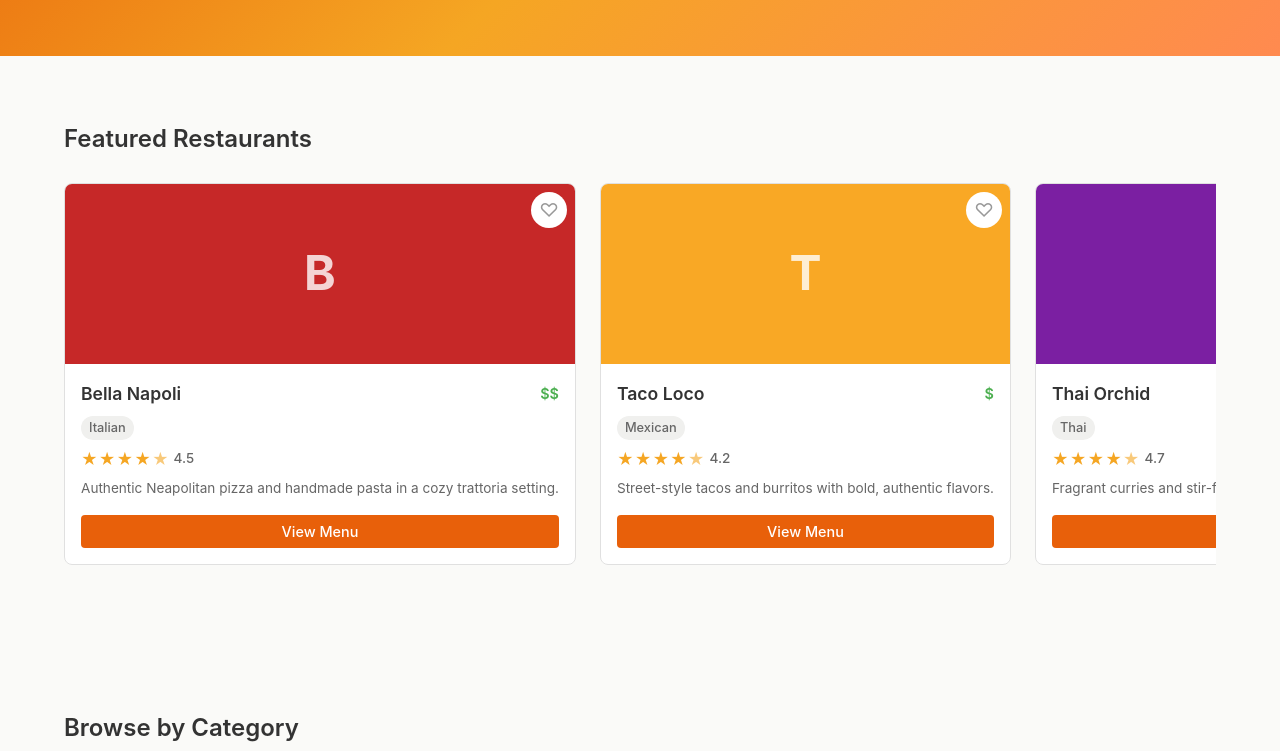
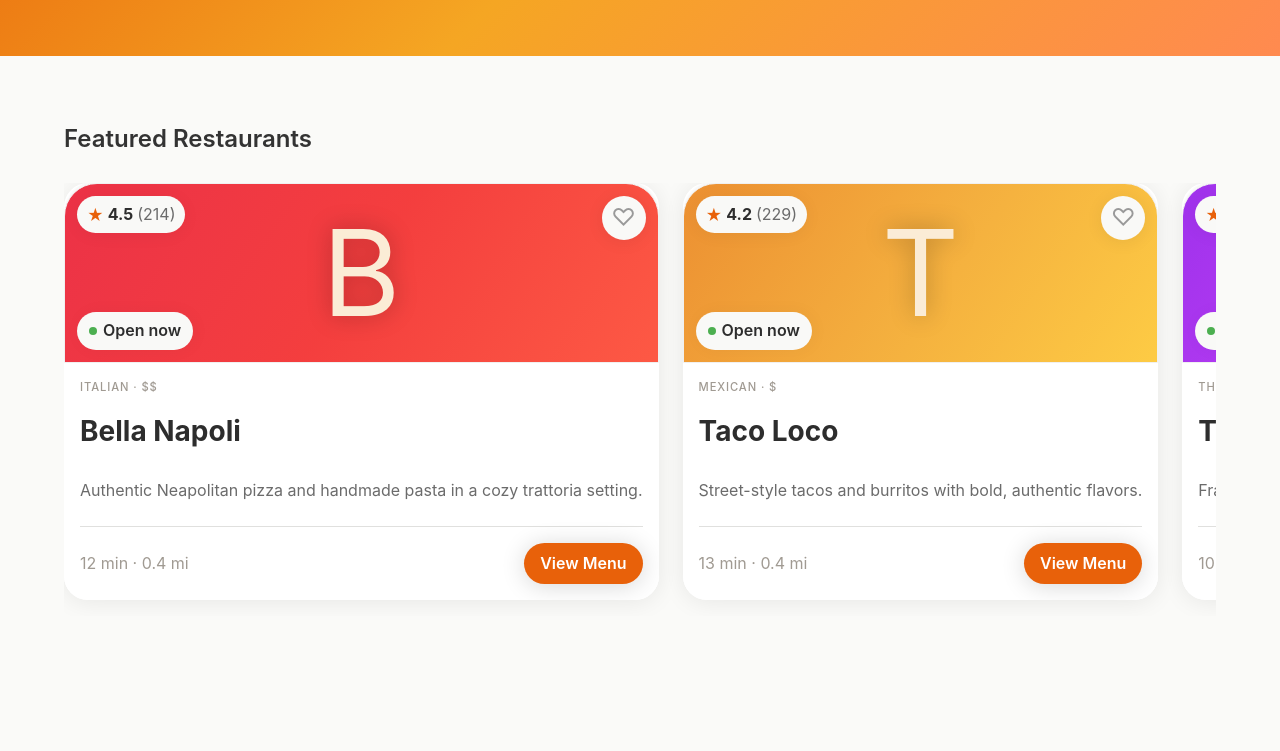
Before and after one commit to foux-test-org/localbites, a React (Vite) app: page / in a window 1280 px wide. Shown: the part 415-1166 px from the top of the page. Built offline with nearby package versions, Linux system fonts and the light colour scheme.

Commit message:
Replaces `RestaurantCard` with the new component design `FouxRestaurantCard` in `Home.tsx`.

```diff
--- /dev/null
+++ b/src/components/FouxRestaurantCard/FouxRestaurantCard.module.css
@@ -0,0 +1,194 @@
+.container {
+  background: #ffffff;
+  border-radius: 24px;
+  box-shadow: 0px 2px 24px rgba(0, 0, 0, 0.08);
+  border: none;
+  overflow: hidden;
+}
+
+.heroImage {
+  background: linear-gradient(124deg, hsl(from var(--foux-item-color, hsl(34.5 100% 50%)) calc(h - 6.8) 83% 56%) 0%, hsl(from var(--foux-item-color, hsl(34.5 100% 50%)) h 89% 60%) 50%, hsl(from var(--foux-item-color, hsl(34.5 100% 50%)) calc(h + 6.7) 98% 63%) 100%);
+  border-radius: 33px;
+  border: 1px solid #f0f0f0;
+  box-shadow: 0px -2px 2px rgba(0, 0, 0, 0.04);
+  height: 180px;
+  position: relative;
+  align-items: center;
+  display: flex;
+  justify-content: center;
+  border-bottom-right-radius: 0px;
+  border-bottom-left-radius: 0px;
+}
+
+.logoLetter {
+  font-size: 120px;
+  font-weight: 400;
+  color: #fbecd6;
+  position: absolute;
+  top: 50%;
+  left: 50%;
+  transform: translate(-50%, -50%);
+  line-height: 1;
+  pointer-events: none;
+  user-select: none;
+  text-shadow: rgba(0, 0, 0, 0.25) 0px 0px 25px;
+}
+
+.ratingBadge {
+  position: absolute;
+  top: 12px;
+  left: 12px;
+  background: #f9f9f7;
+  border-radius: 27px;
+  box-shadow: 0px 2px 18px rgba(0, 0, 0, 0.05);
+  padding: 6px 10px;
+  display: flex;
+  align-items: center;
+  gap: 4px;
+}
+
+.ratingStar {
+  font-size: 16px;
+  font-weight: 700;
+  color: #e8610a;
+  line-height: 1;
+}
+
+.ratingScore {
+  font-size: 16px;
+  font-weight: 700;
+  color: #2d2d2d;
+  line-height: 1.6;
+}
+
+.ratingCount {
+  font-size: 16px;
+  font-weight: 400;
+  color: #6b6b6b;
+  line-height: 1.6;
+}
+
+.container .favoriteButton {
+  position: absolute;
+  top: 12px;
+  right: 12px;
+  background: #f9f9f7;
+  border-radius: 27px;
+  box-shadow: 0px 2px 18px rgba(0, 0, 0, 0.07);
+  width: 44px;
+  height: 44px;
+  font-size: 24px;
+  border: none;
+  display: flex;
+  align-items: center;
+  justify-content: center;
+}
+
+.statusBadge {
+  position: absolute;
+  bottom: 12px;
+  left: 12px;
+  background: #f9f9f7;
+  border-radius: 26px;
+  box-shadow: 2px 0px 18px rgba(0, 0, 0, 0.04);
+  padding: 6px 12px;
+  display: flex;
+  align-items: center;
+}
+
+.statusDot {
+  width: 8px;
+  height: 8px;
+  background: #4CAF50;
+  border-radius: 9999px;
+  margin-right: 6px;
+  flex-shrink: 0;
+}
+
+.statusText {
+  font-size: 16px;
+  font-weight: 600;
+  color: #2d2d2d;
+  line-height: 1.6;
+}
+
+.contentArea {
+  background: #ffffff;
+  padding: 16px;
+  gap: 8px;
+  display: flex;
+  flex-direction: column;
+}
+
+.categoryLabel {
+  font-size: 11.2px;
+  font-weight: 500;
+  color: #a09a92;
+  text-transform: uppercase;
+  letter-spacing: 0.08em;
+  line-height: 1.6;
+  display: block;
+}
+
+.restaurantName {
+  font-size: 28px;
+  font-weight: 700;
+  color: #2d2d2d;
+  line-height: 1.6;
+  margin-top: 4px;
+}
+
+.description {
+  font-size: 16px;
+  font-weight: 400;
+  color: #6b6b6b;
+  line-height: 1.5;
+  margin-top: 16px;
+  -webkit-box-orient: vertical;
+  -webkit-line-clamp: 2;
+  display: -webkit-box;
+  overflow: hidden;
+  overflow-x: hidden;
+  overflow-y: hidden;
+}
+
+.divider {
+  height: 1px;
+  background: #e0e0de;
+  border: none;
+  margin-top: 16px;
+  margin-bottom: 8px;
+}
+
+.bottomRow {
+  display: flex;
+  justify-content: space-between;
+  align-items: center;
+}
+
+.distanceInfo {
+  font-size: 16px;
+  font-weight: 400;
+  color: #a09a92;
+  line-height: 1.6;
+}
+
+.container .ctaButton {
+  background: #e8610a;
+  border-radius: 36px;
+  box-shadow: 0px 2px 24px rgba(0, 0, 0, 0.16);
+  padding: 8px 16px;
+  font-size: 16px;
+  font-weight: 600;
+  border: none;
+  margin-top: 0;
+  line-height: 1.6;
+}
+
+.container .favoriteButton {
+  color: var(--color-text-muted);
+}
+
+.container .ctaButton {
+  color: var(--color-white);
+}
--- /dev/null
+++ b/src/components/FouxRestaurantCard/FouxRestaurantCard.tsx
@@ -0,0 +1,107 @@
+import React from 'react';
+import { Restaurant } from '../../data/restaurants';
+import styles from './FouxRestaurantCard.module.css';
+import originalStyles from '../RestaurantCard/RestaurantCard.module.css';
+
+// ---------------------------------------------------------------------------
+// FouxRatingBadge — small pill in the hero image showing star + score + count
+// ---------------------------------------------------------------------------
+
+interface FouxRatingBadgeProps {
+  rating: number;
+  ratingCount: string;
+}
+
+function FouxRatingBadge({ rating, ratingCount }: FouxRatingBadgeProps): React.ReactNode {
+  return (
+    <div className={styles.ratingBadge} aria-label={`Rating: ${rating}`}>
+      <span className={styles.ratingStar}>★</span>
+      <span className={styles.ratingScore}>{rating}</span>
+      <span className={styles.ratingCount}>{ratingCount}</span>
+    </div>
+  );
+}
+
+// ---------------------------------------------------------------------------
+// FouxStatusBadge — pill in the hero image showing open/closed status
+// ---------------------------------------------------------------------------
+
+interface FouxStatusBadgeProps {
+  statusText: string;
+}
+
+function FouxStatusBadge({ statusText }: FouxStatusBadgeProps): React.ReactNode {
+  return (
+    <div className={styles.statusBadge} aria-label={statusText}>
+      <span className={styles.statusDot}></span>
+      <span className={styles.statusText}>{statusText}</span>
+    </div>
+  );
+}
+
+// ---------------------------------------------------------------------------
+// FouxRestaurantCard — new restaurant card design with gradient hero, badges, and distance row
+// ---------------------------------------------------------------------------
+
+interface FouxRestaurantCardProps {
+  restaurant: Restaurant;
+  isFavorite: boolean;
+  onFavorite: (id: string) => void;
+  onViewMenu: (restaurant: Restaurant) => void;
+  ratingCount: string;
+  distanceInfo: string;
+  statusText: string;
+}
+
+export function FouxRestaurantCard({
+  restaurant,
+  isFavorite,
+  onFavorite,
+  onViewMenu,
+  ratingCount,
+  distanceInfo,
+  statusText,
+}: FouxRestaurantCardProps): React.ReactNode {
+  function handleFavoriteClick(): void {
+    onFavorite(restaurant.id);
+  }
+
+  function handleViewMenuClick(): void {
+    onViewMenu(restaurant);
+  }
+
+  return (
+    <div className={styles.container}>
+      <div
+        className={styles.heroImage}
+        style={{ ['--foux-item-color' as string]: restaurant.image }}
+      >
+        <span className={styles.logoLetter}>{restaurant.name[0]}</span>
+        <FouxRatingBadge rating={restaurant.rating} ratingCount={ratingCount} />
+        <button
+          aria-label="Add to favourites"
+          className={`${originalStyles.heartButton} ${styles.favoriteButton} ${isFavorite ? originalStyles.favorited : ''}`}
+          onClick={handleFavoriteClick}
+        >
+          {isFavorite ? '♥' : '♡'}
+        </button>
+        <FouxStatusBadge statusText={statusText} />
+      </div>
+      <div className={styles.contentArea}>
+        <span className={styles.categoryLabel}>{restaurant.cuisine} · {restaurant.priceRange}</span>
+        <h3 className={styles.restaurantName}>{restaurant.name}</h3>
+        <p className={styles.description}>{restaurant.description}</p>
+        <hr className={styles.divider} />
+        <div className={styles.bottomRow}>
+          <span className={styles.distanceInfo}>{distanceInfo}</span>
+          <button
+            className={`${originalStyles.menuButton} ${styles.ctaButton}`}
+            onClick={handleViewMenuClick}
+          >
+            View Menu
+          </button>
+        </div>
+      </div>
+    </div>
+  );
+}
--- a/src/pages/Home.tsx
+++ b/src/pages/Home.tsx
@@ -2,10 +2,10 @@ import React from 'react';
 import { useNavigate } from 'react-router-dom';
 import { restaurants, Restaurant } from '../data/restaurants';
 import { Hero } from '../components/Hero/Hero';
-import { RestaurantCard } from '../components/RestaurantCard/RestaurantCard';
 import { CategoryTile } from '../components/CategoryTile/CategoryTile';
 import { Newsletter } from '../components/Newsletter/Newsletter';
 import styles from './Home.module.css';
+import { FouxRestaurantCard } from "../components/FouxRestaurantCard/FouxRestaurantCard";
 
 interface HomeProps {
   isFavorite: (id: string) => boolean;
@@ -24,6 +24,14 @@ const categories = [
 ];
 
 export function Home({ isFavorite, onFavorite, onViewMenu, onToast }: HomeProps): React.ReactNode {
+    // FOUX_TODO: replace with the real rating count values per restaurant card
+    const fouxRatingCounts = ["(214)", "(229)", "(178)", "(257)", "(205)", "(154)", "(233)", "(182)"];
+
+    // FOUX_TODO: replace with the real distance info values per restaurant card
+    const fouxDistanceInfos = ["12 min · 0.4 mi", "13 min · 0.4 mi", "10 min · 0.3 mi", "14 min · 0.5 mi", "12 min · 0.4 mi", "9 min · 0.3 mi", "13 min · 0.4 mi", "10 min · 0.3 mi"];
+
+    // FOUX_TODO: replace with the real open/closed status text for each restaurant card
+    const fouxStatusText = "Open now";
   const navigate = useNavigate();
   const featured = restaurants.slice(0, 5);
 
@@ -43,14 +51,17 @@ export function Home({ isFavorite, onFavorite, onViewMenu, onToast }: HomeProps)
         <div className={styles.container}>
           <h2 className={styles.sectionTitle}>Featured Restaurants</h2>
           <div className={styles.featuredRow}>
-            {featured.map((restaurant) => (
+            {featured.map((restaurant, index) => (
               <div key={restaurant.id} className={styles.featuredCard}>
-                <RestaurantCard
-                  restaurant={restaurant}
-                  isFavorite={isFavorite(restaurant.id)}
-                  onFavorite={onFavorite}
-                  onViewMenu={onViewMenu}
-                />
+                <FouxRestaurantCard
+                                      restaurant={restaurant}
+                                      isFavorite={isFavorite(restaurant.id)}
+                                      onFavorite={onFavorite}
+                                      onViewMenu={onViewMenu}
+                                      ratingCount={fouxRatingCounts[index % fouxRatingCounts.length]}
+                                      distanceInfo={fouxDistanceInfos[index % fouxDistanceInfos.length]}
+                                      statusText={fouxStatusText}
+                                    />
               </div>
             ))}
           </div>
```
